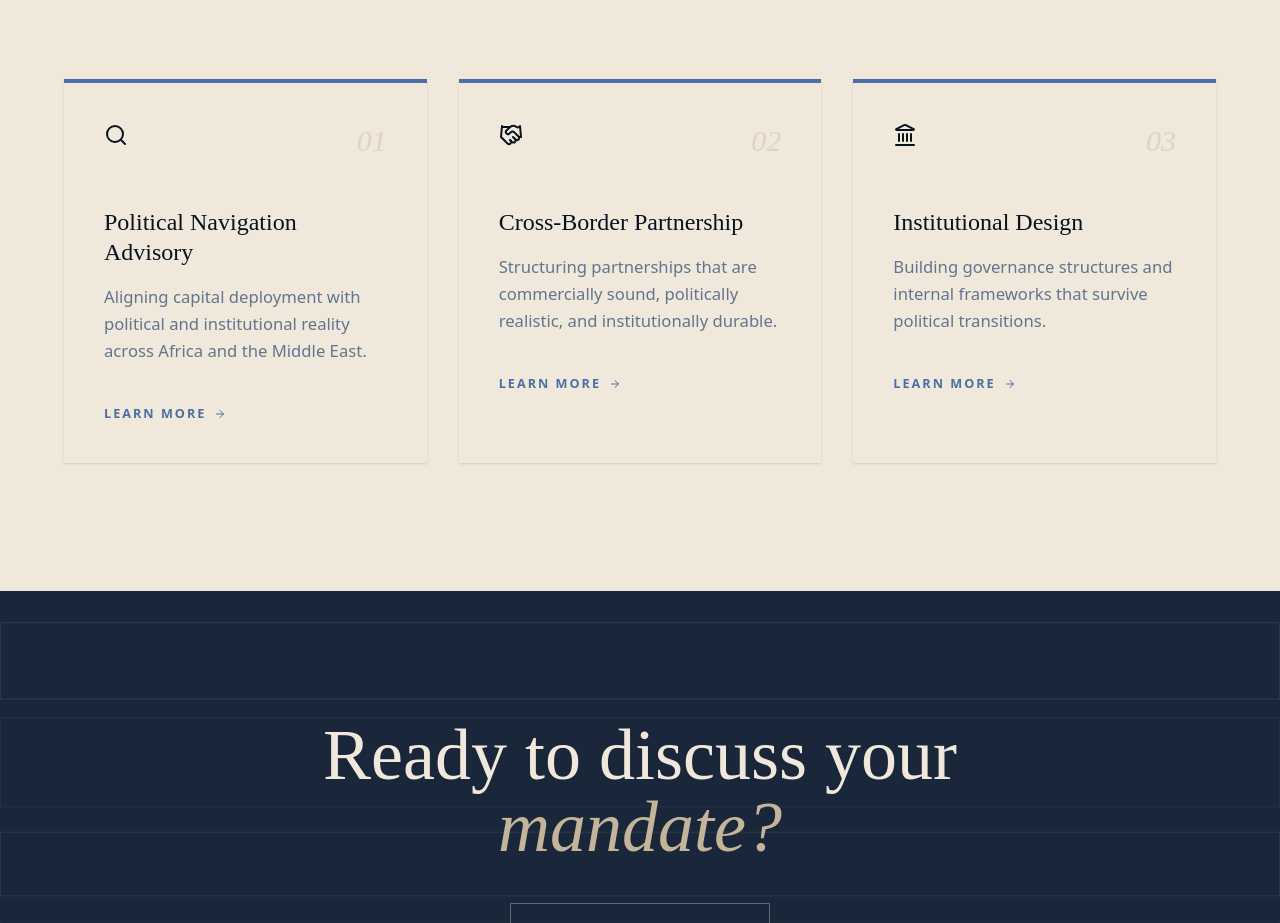
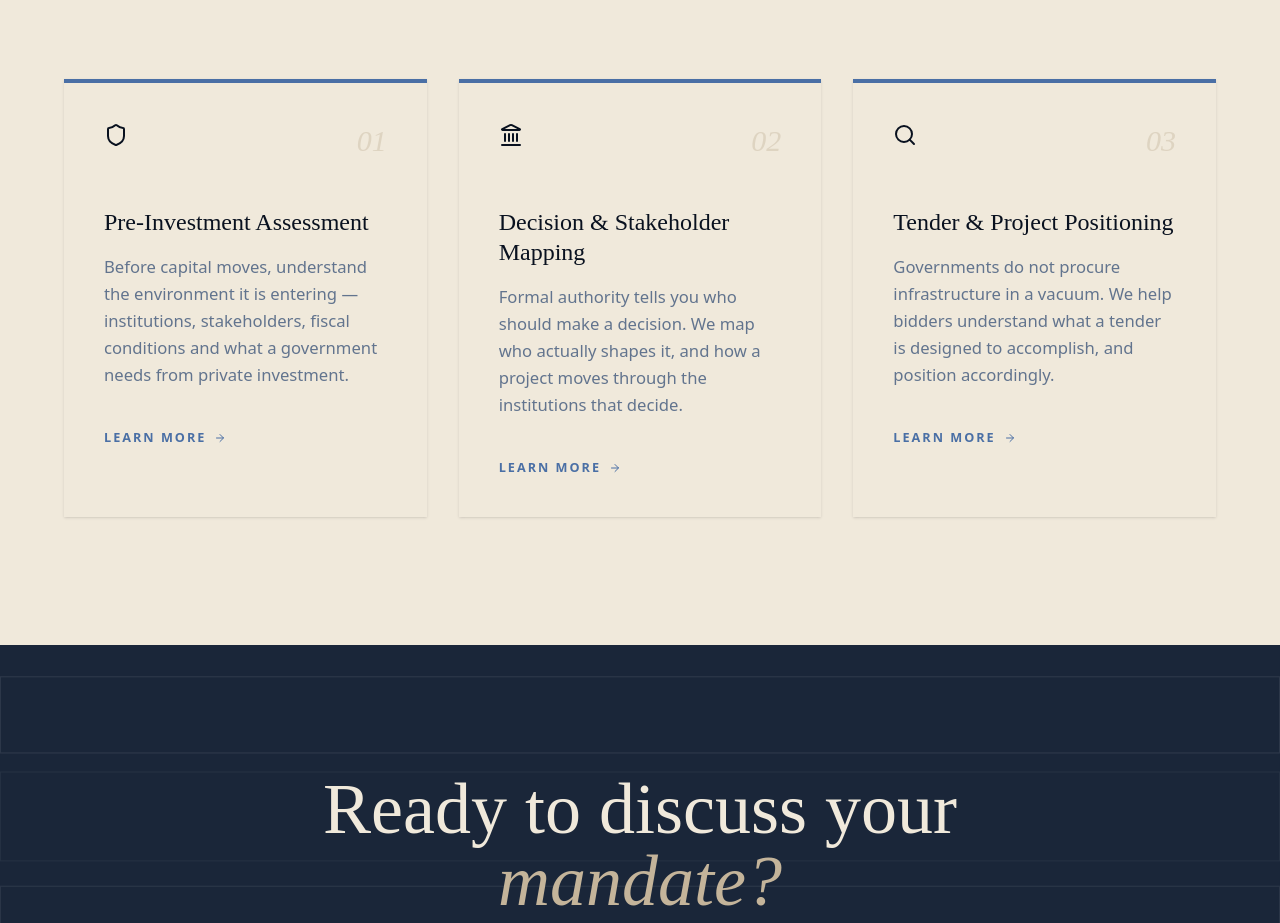
Before and after one commit to aymanfadil-commits/SGL-Site, a React (Vite) app: page / in a window 1280 px wide. Shown: the part 3000-3923 px from the top of the page. Built offline with nearby package versions, Linux system fonts and the light colour scheme.

Commit message:
Update App.tsx

```diff
--- a/src/App.tsx
+++ b/src/App.tsx
@@ -633,9 +633,9 @@ const HomePage = ({ setPage }: { setPage: (p: Page) => void }) => (
 
         <div className="grid grid-cols-1 md:grid-cols-3 gap-8">
           {[
-            { icon: <Search />, title: "Political Navigation Advisory", desc: "Aligning capital deployment with political and institutional reality across Africa and the Middle East." },
-            { icon: <Handshake />, title: "Cross-Border Partnership", desc: "Structuring partnerships that are commercially sound, politically realistic, and institutionally durable." },
-            { icon: <Landmark />, title: "Institutional Design", desc: "Building governance structures and internal frameworks that survive political transitions." }
+            { icon: <Shield />, title: "Pre-Investment Assessment", desc: "Before capital moves, understand the environment it is entering — institutions, stakeholders, fiscal conditions and what a government needs from private investment." },
+            { icon: <Landmark />, title: "Decision & Stakeholder Mapping", desc: "Formal authority tells you who should make a decision. We map who actually shapes it, and how a project moves through the institutions that decide." },
+            { icon: <Search />, title: "Tender & Project Positioning", desc: "Governments do not procure infrastructure in a vacuum. We help bidders understand what a tender is designed to accomplish, and position accordingly." }
           ].map((svc, i) => (
             <motion.div
               key={i}
```
